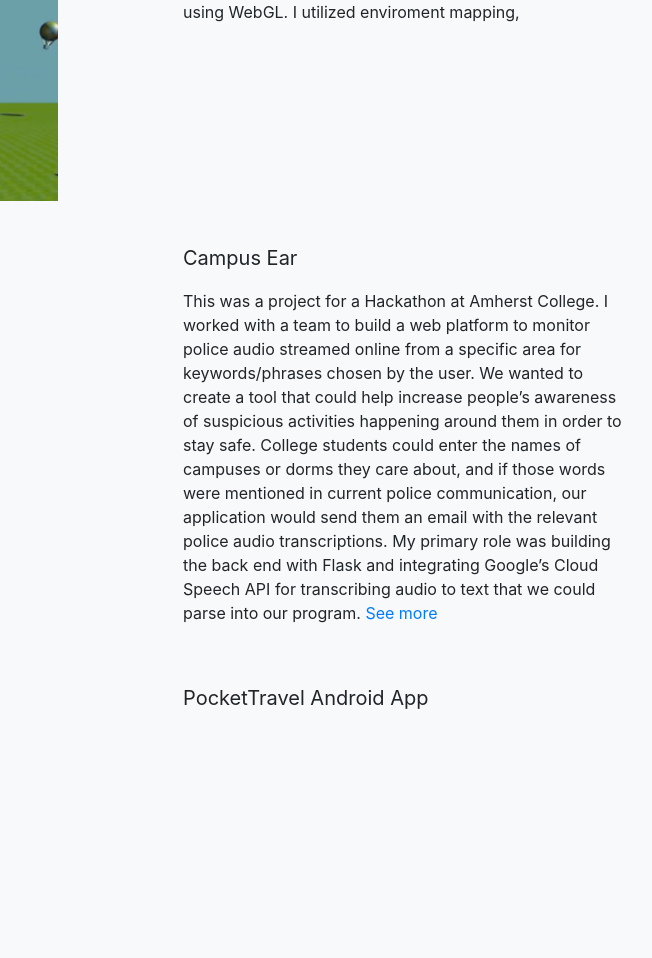
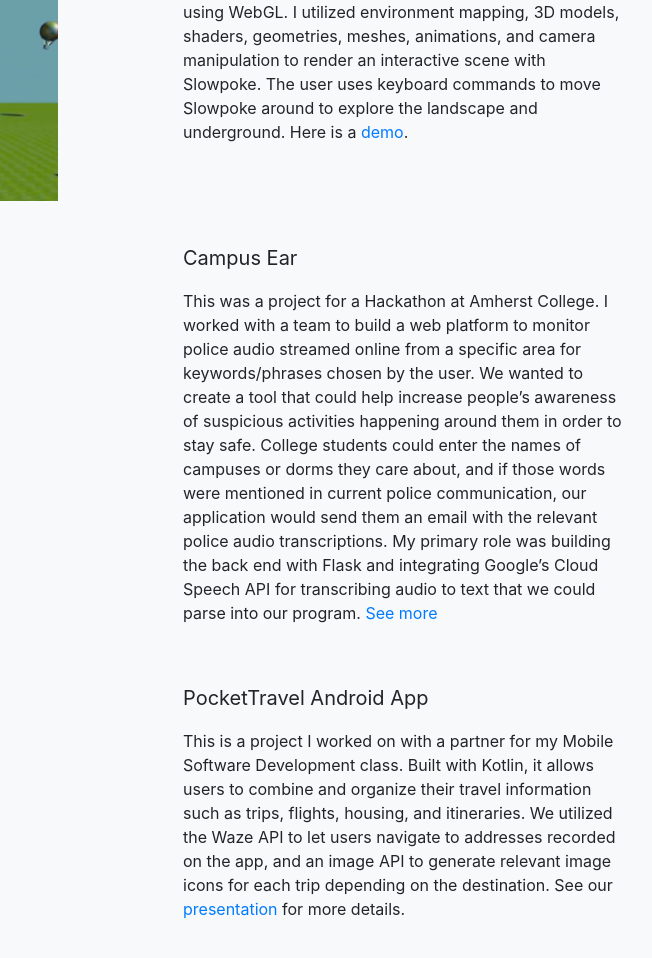
Before and after one commit to qianwenzheng/me, a website with bundled scripts: page index.html in a window 1280 px wide. Shown: the part 3549-4507 px from the top of the page, 472-1124 px from the left. Built offline with nearby package versions, Linux system fonts and the light colour scheme.

Commit message:
Update index.html

```diff
--- a/index.html
+++ b/index.html
@@ -138,7 +138,7 @@
         </div>
         <div class="col-lg-5 mr-auto">
           <p class="lead"><b>Computer Graphics: Slowpoke Landscape</b></p>
-          <p> For my Computer Graphics class, I built a landscape featuring the pokemon Slowpoke written in Javascript using WebGL. I utilized enviroment mapping,
+          <p> For my Computer Graphics class, I built a landscape featuring the pokemon Slowpoke written in Javascript using WebGL. I utilized environment mapping, 3D models, shaders, geometries, meshes, animations, and camera manipulation to render an interactive scene with Slowpoke. The user uses keyboard commands to move Slowpoke around to explore the landscape and underground. Here is a <a href="SlowpokeDemo.m4v">demo</a>.
          </div>
       </div>
       <div class="row">
@@ -159,7 +159,7 @@
         </div>
         <div class="col-lg-5 mr-auto">
           <p class="lead"><b>PocketTravel Android App</b></p>
-          <p>
+          <p> This is a project I worked on with a partner for my Mobile Software Development class. Built with Kotlin, it allows users to combine and organize their travel information such as trips, flights, housing, and itineraries. We utilized the Waze API to let users navigate to addresses recorded on the app, and an image API to generate relevant image icons for each trip depending on the destination. See our <a href="pockettravel.pdf">presentation</a> for more details.
          </div>
       </div>
     </div>
```
